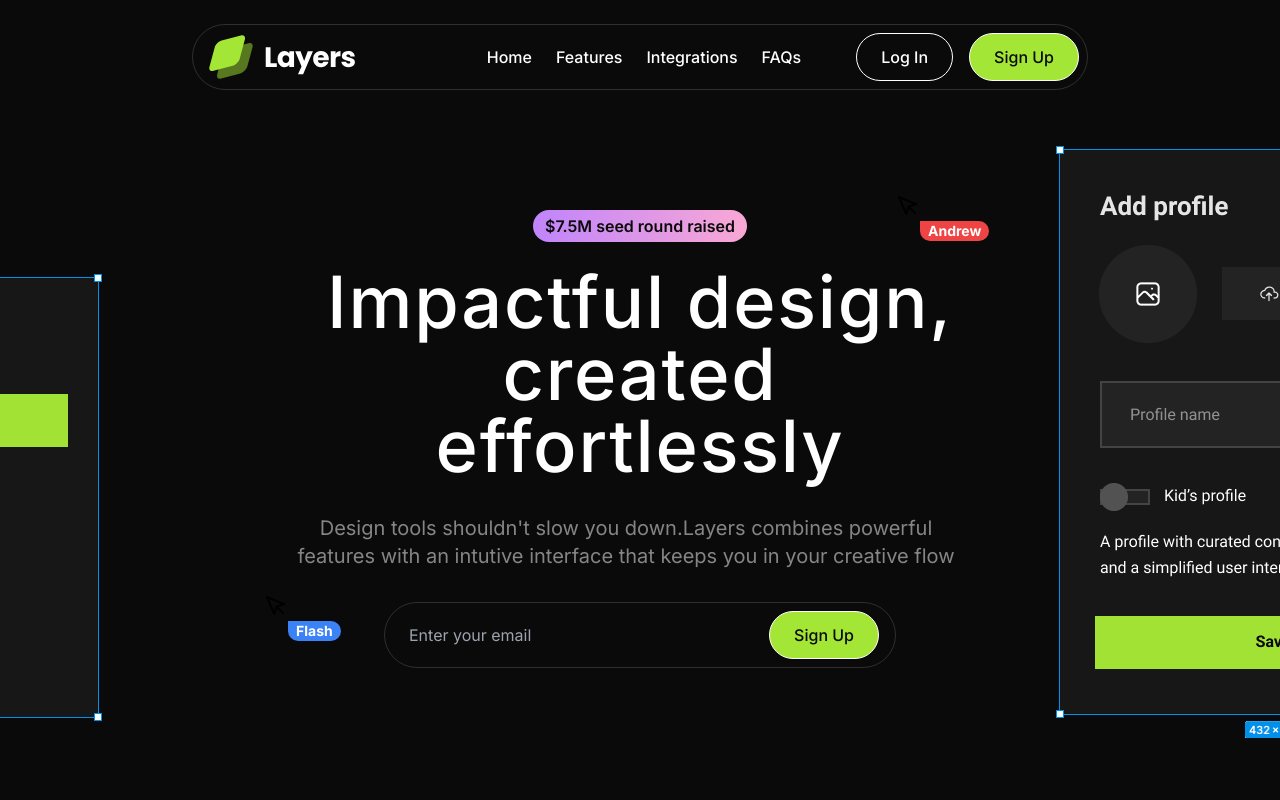
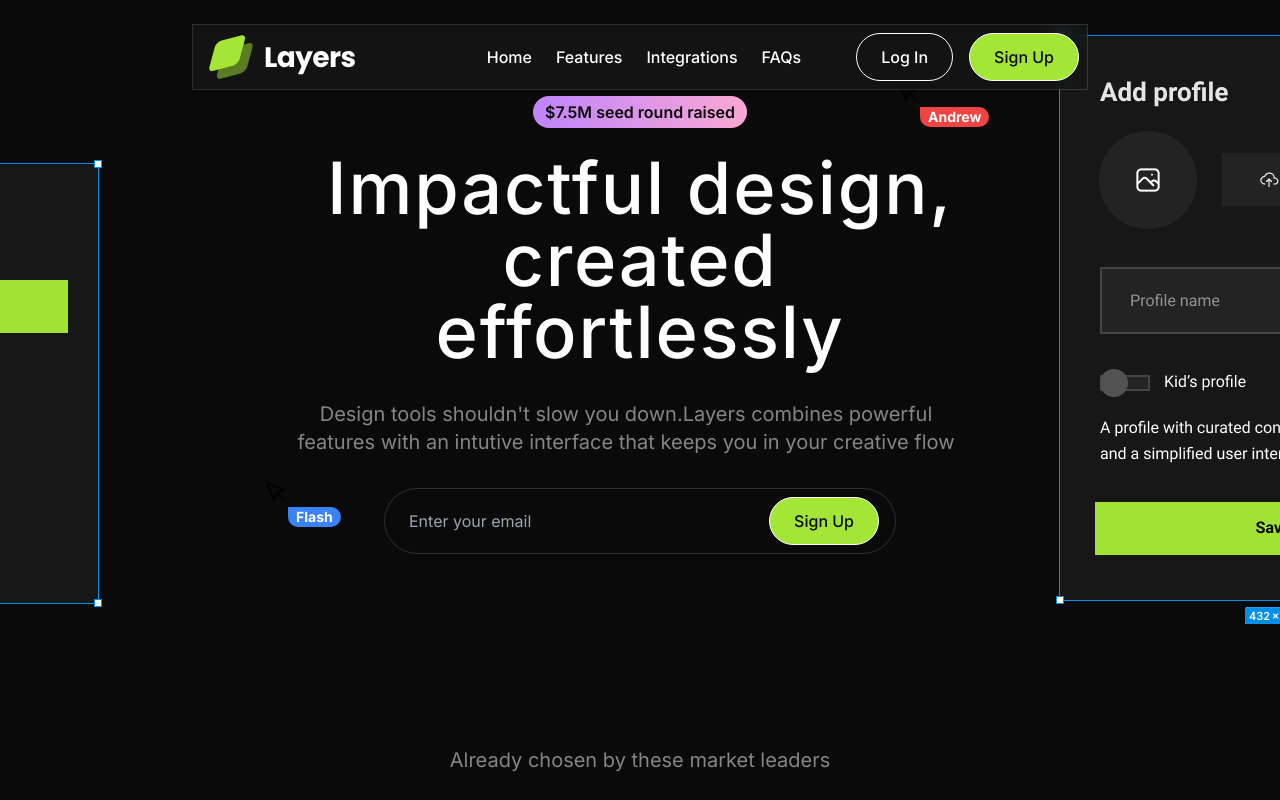
Before and after one commit to Dipin003/SasS-Landing, a Next.js app: page / in a window 1280 px wide. Shown: the top 800 px of the page. Built offline with nearby package versions, Linux system fonts and the light colour scheme.

Commit message:
Add Animation in Navbar

```diff
--- a/package.json
+++ b/package.json
@@ -11,6 +11,7 @@
   "dependencies": {
     "class-variance-authority": "^0.7.0",
     "framer-motion": "^11.11.11",
+    "motion": "^12.10.0",
     "next": "^14.2.18",
     "react": "^18.3.1",
     "react-dom": "^18.3.1",
--- a/src/sections/Footer.tsx
+++ b/src/sections/Footer.tsx
@@ -8,6 +8,7 @@ const footerLinks = [
 ];
 
 export default function Footer() {
+
     return (
         <section className="py-16">
             <div className="container">
--- a/src/sections/Navbar.tsx
+++ b/src/sections/Navbar.tsx
@@ -1,7 +1,11 @@
+"use client"
+
 import Image from "next/image";
 import logoImage from "@/assets/images/logo.svg";
 import Button from "@/components/Button";
-import { a } from "framer-motion/client";
+import { useState } from "react";
+
+import { AnimatePresence, motion } from "framer-motion";
 
 const navLinks = [
     { label: "Home", href: "#" },
@@ -11,10 +15,15 @@ const navLinks = [
 ];
 
 export default function Navbar() {
+
+    const [isOpen, setIsOpen] = useState(false);
+
     return (
-        <section className="py-4 lg:py-6">
-            <div className="container max-w-5xl">
-                <div className="grid grid-cols-2 lg:grid-cols-3 border border-white/15 rounded-full p-2 px-4 md:pr-2 items-center">
+        <section className="py-4 lg:py-6 fixed w-full top-0 z-50 ">
+            <div className="container max-w-5xl rounded-[27px] md:rounded-full">
+                <div className=" border border-white/15 backdrop-blur">
+                    <div className="grid grid-cols-2 lg:grid-cols-3 p-2 px-4 md:pr-2 items-center bg-neutral-900/70 ">
+
                         <div>
                             <Image src={logoImage} alt="layersLogo" className="h-9 md:h-auto w-auto" />
                         </div>
@@ -36,17 +45,48 @@ export default function Navbar() {
                                 viewBox="0 0 24 24"
                                 className="h-6 w-6 text-white mr-2 md:hidden"
                             >
-                            <path d="M4 6h16M4 12h16M4 18h16" stroke="currentColor" strokeWidth="2" strokeLinecap="round" />
+                                <path d="M4 6h16M4 12h16M4 18h16" stroke="currentColor" strokeWidth="2" strokeLinecap="round"
+                                    onClick={() => setIsOpen(!isOpen)}
+                                />
                             </svg>
 
                             <Button className="hidden md:inline-flex items-center" variant="secondary"> Log In </Button>
+
                             <Button
                                 className="hidden md:inline-flex items-center"
                                 variant="primary"> Sign Up</Button>
 
                         </div>
                     </div>
+
+                    <AnimatePresence>
+                        {
+                            isOpen && (
+                                <motion.div
+                                    initial={{ height: 0 }}
+                                    animate={{ height: "auto" }}
+                                    exit={{ height: 0 }}
+
+                                    className="overflow-hidden">
+
+                                    <div className="flex flex-col items-center gap-4 py-4">
+                                        {
+                                            navLinks.map(link => (
+                                                <a href={link.href} key={link.label}
+                                                    className="py-2"
+                                                >{link.label}</a>
+                                            ))
+                                        }
+                                        <Button variant="secondary">Login</Button>
+                                        <Button variant="primary">Sign Up</Button>
                                     </div>
+                                </motion.div>
+                            )
+                        }
+                    </AnimatePresence>
+                </div>
+            </div>
+
         </section>
     );
 }
```
Also changed, not shown: 1 other file (tests, documents, lock files or other folders). Lines whose indentation alone changed are shown as unchanged.
